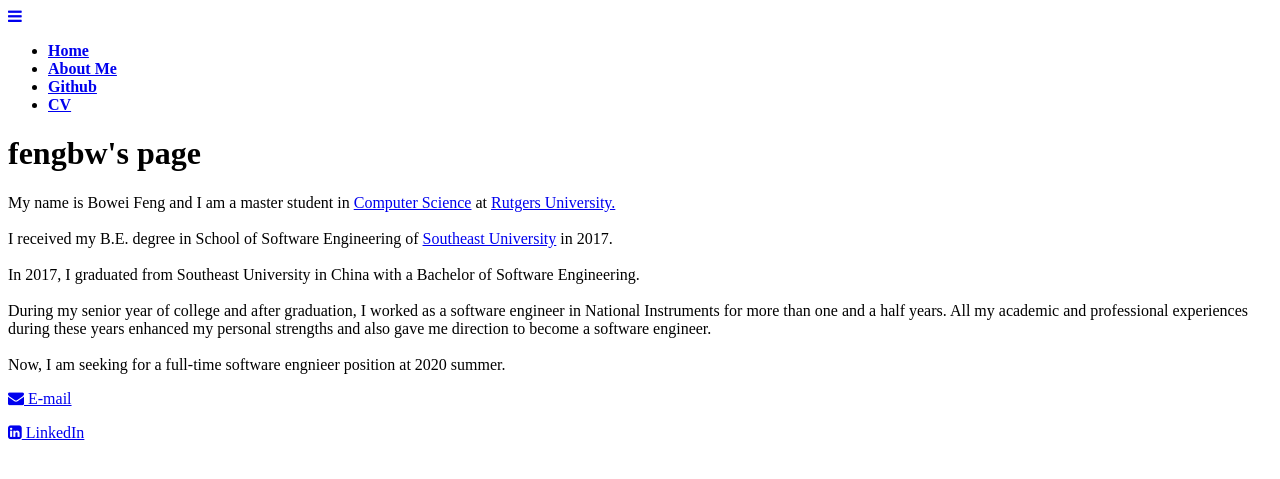
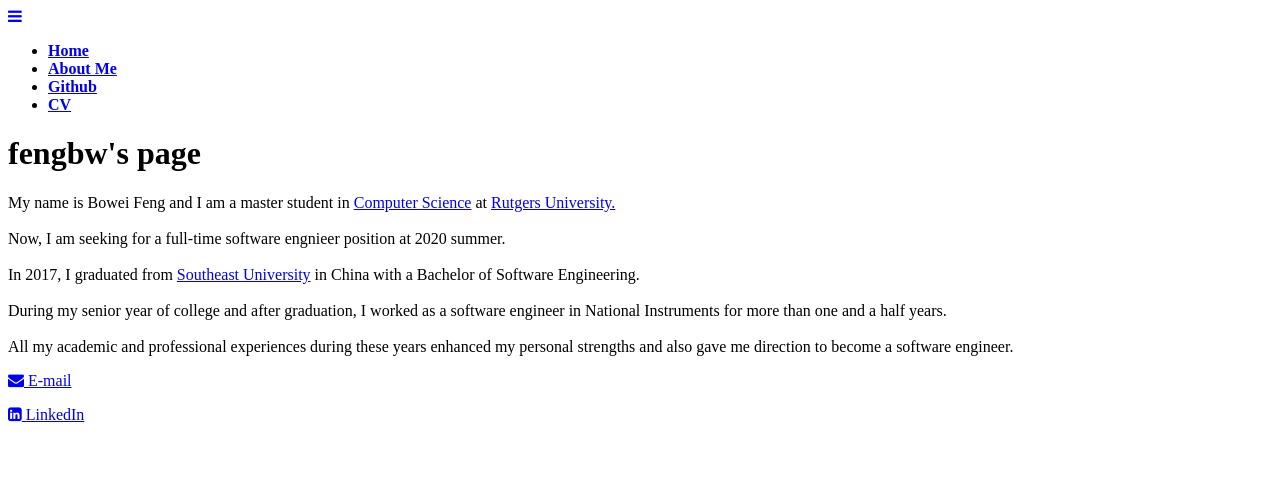
Before and after one commit to fengbw/PersonalPage, a Jekyll site: the page about/index.html, which Jekyll copies as it is, in a window 1280 px wide. Shown: the top 479 px of the page. Built offline with Jekyll 4.4.1, drawn with Linux system fonts in a browser that asks for light colours; nearby versions of some CDN libraries; comment, search, counter and statistics services are not loaded; a style sheet for code colours, icons or effects is not loaded.

Commit message:
[modify] about page

```diff
--- a/about/index.html
+++ b/about/index.html
@@ -105,22 +105,16 @@ Rutgers University.
 </a>
 <br>
 <br>
-I received my B.E. degree in
-<a>
-School of Software Engineering
-</a>
- of
-<a href="https://cose.seu.edu.cn/" target="_blank">Southeast University</a>
-in 2017.
+Now, I am seeking for a full-time software engnieer position at 2020 summer.
 <br>
 <br>
-In 2017, I graduated from Southeast University in China with a Bachelor of Software Engineering.
+In 2017, I graduated from <a href="https://cose.seu.edu.cn/" target="_blank">Southeast University</a> in China with a Bachelor of Software Engineering.
 <br>
 <br>
-During my senior year of college and after graduation, I worked as a software engineer in National Instruments for more than one and a half years. All my academic and professional experiences during these years enhanced my personal strengths and also gave me direction to become a software engineer.
+During my senior year of college and after graduation, I worked as a software engineer in National Instruments for more than one and a half years.
 <br>
 <br>
-Now, I am seeking for a full-time software engnieer position at 2020 summer.
+All my academic and professional experiences during these years enhanced my personal strengths and also gave me direction to become a software engineer.
 <br>
 </div>
 
```
